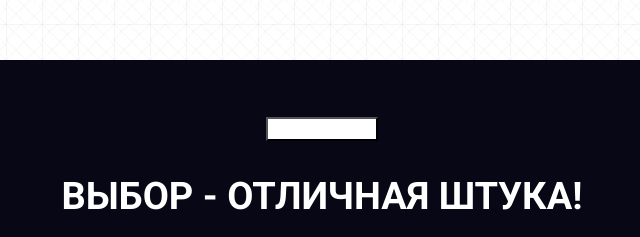
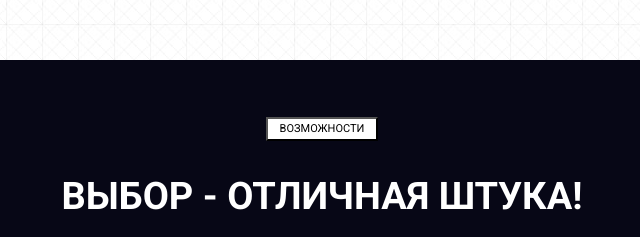
Before and after one commit to AndreyTSpb/uber, a plain HTML site: page src/index.html in a window 1280 px wide. Shown: the part 2701-2938 px from the top of the page, 318-958 px from the left. Drawn offline with nearby package versions, Linux system fonts and the light colour scheme.

Commit message:
fix uber-x

```diff
--- a/src/sass/style.sass
+++ b/src/sass/style.sass
@@ -282,6 +282,7 @@ nav
       margin-top: 32px
       color:#FFF
     .reasons-btn
+      color: #000
       font-weight: 500
       font-stretch: normal
       font-style: normal
```
Also changed, not shown: src/css/style.css.
